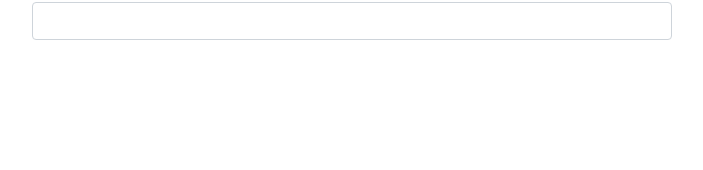
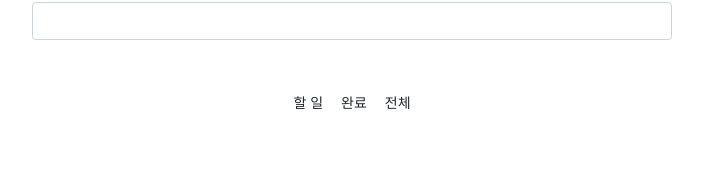
Before and after one commit to kooky1001/todo-vue, a Vue app: page / in a window 1280 px wide. Shown: the part 130-300 px from the top of the page, without its empty margins (288-991 px from the left). Built offline with nearby package versions, Linux system fonts and the light colour scheme.

Commit message:
button 추가

```diff
--- a/src/App.vue
+++ b/src/App.vue
@@ -4,12 +4,18 @@
       <h1 class="text-center mb-4">Todo App</h1>
       <input type="text" class="form-control mb-4" v-model="userInput" @keyup.enter="addNewTodo">
 
-      <div class="list-group">
+      <div class="list-group mb-4">
         <template v-for="todo in activeTodoList" v-bind:key="todo">
         <button class="list-group-item text-left" @click="toggleTodoState(todo)">
           {{ todo.label }}
         </button>
         </template>
+      </div>
+
+      <div class="text-right">
+        <button class="btn btn-sm" @click="changeCurrentState('active')">할 일</button>
+        <button class="btn btn-sm" @click="changeCurrentState('done')">완료</button>
+        <button class="btn btn-sm" @click="changeCurrentState('all')">전체</button>
       </div>
     </div>
   </div>
@@ -22,16 +28,19 @@ export default {
   data(){
     return {
       userInput: '',
-      todoList: []
+      todoList: [],
+      currentState: 'active'
     }
   },
   computed: {
     activeTodoList(){
-      return this.todoList.filter(todo => todo.state === 'active');
+      return this.todoList.filter(todo => todo.state === 'all' || todo.state === this.currentState);
     }
   },
   methods: {
-
+    changeCurrentState(state){
+      this.currentState = state;
+    },
     addNewTodo() {
       this.todoList.push({
         label: this.userInput,
```
